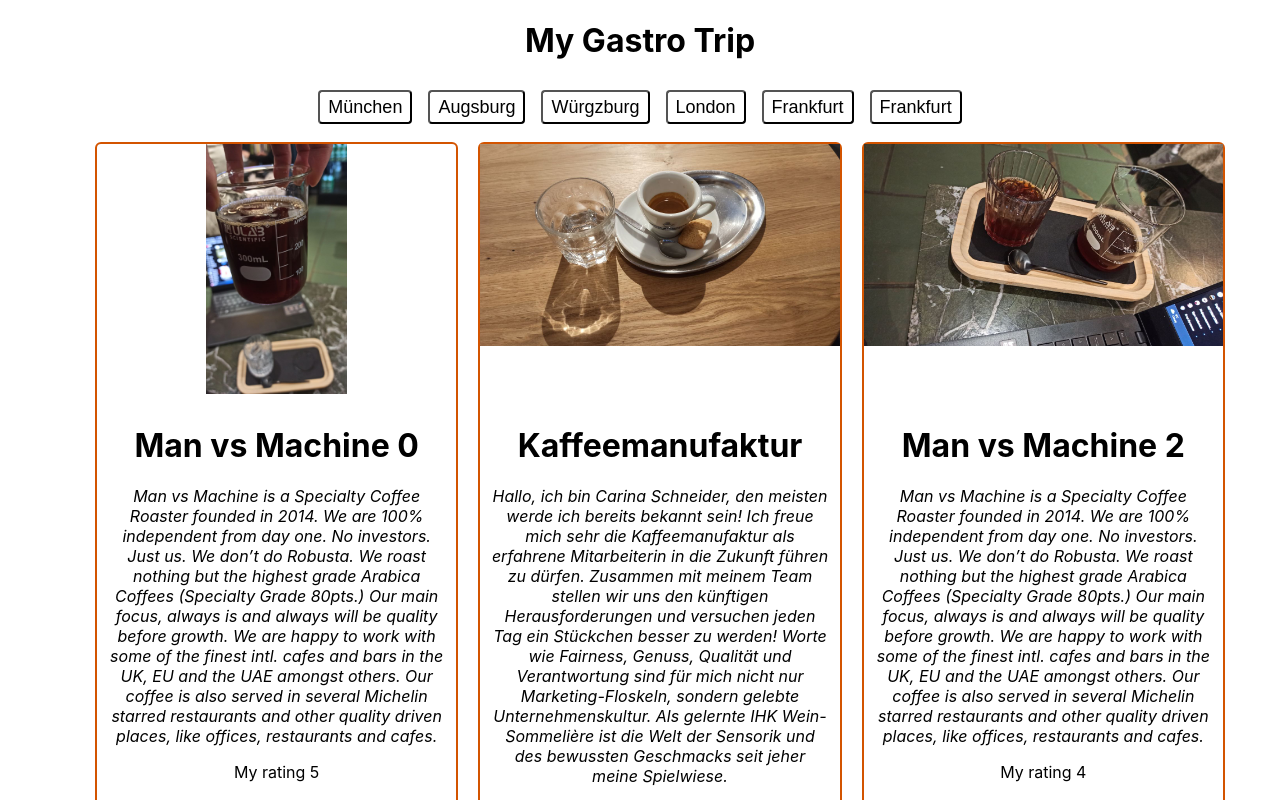
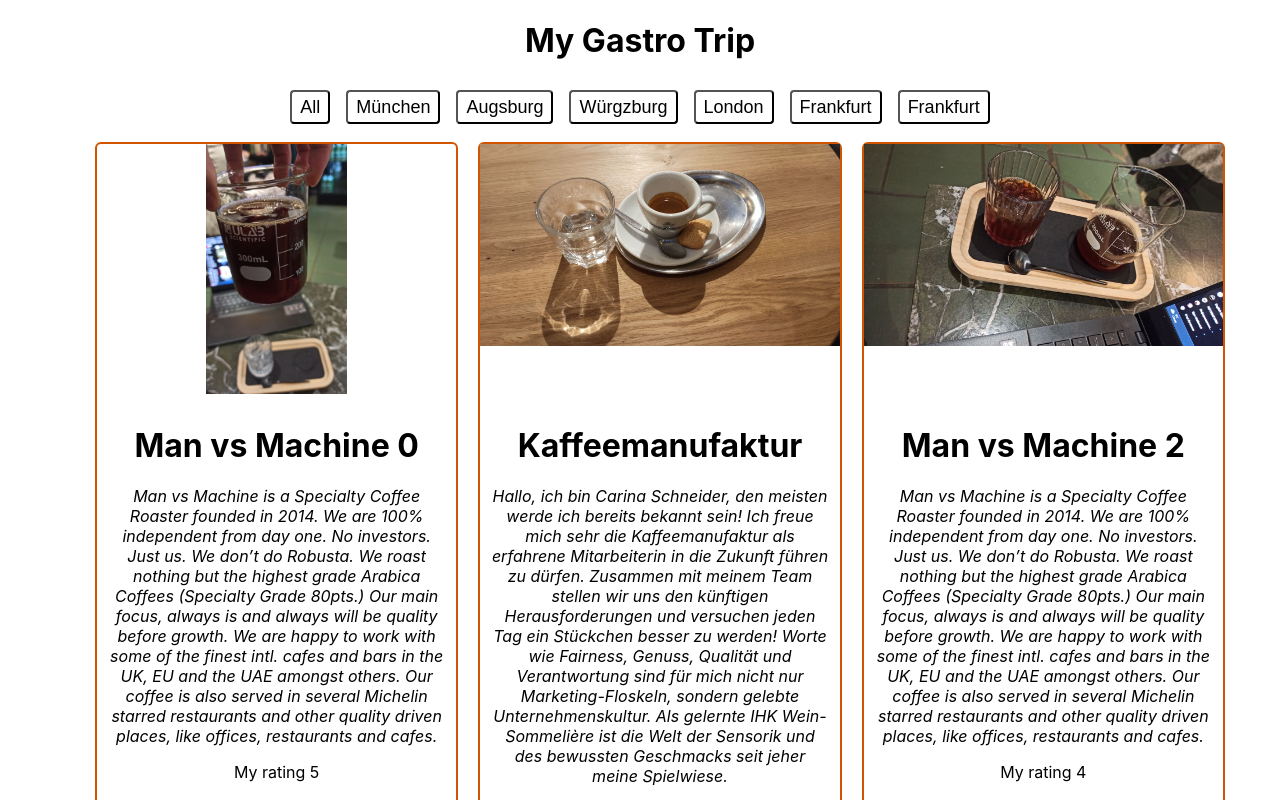
Before and after one commit to Khaanh/MyGastroTrip, a React (Create React App) app: page / in a window 1280 px wide. Shown: the top 800 px of the page. Built offline with nearby package versions, Linux system fonts and the light colour scheme.

Commit message:
handle reset city

```diff
--- a/src/App.js
+++ b/src/App.js
@@ -83,6 +83,10 @@ function App() {
 		);
 	};
 
+	const handleResetCity = () => {
+		setFilteredGallery(listOfCoffees);
+	};
+
 	return (
 		<div className="App">
 			<div className="container">
@@ -90,6 +94,7 @@ function App() {
 				<ListOfCities
 					listOfCoffees={listOfCoffees}
 					onSelectedCity={handleSelectedCity}
+					onResetCity={handleResetCity}
 				/>
 			</div>
 			<main>
--- a/src/components/ListOfCities/ListOfCities.js
+++ b/src/components/ListOfCities/ListOfCities.js
@@ -1,7 +1,11 @@
 import { useState } from "react";
 import "./style.css";
 
-export default function ListOfCities({ listOfCoffees, onSelectedCity }) {
+export default function ListOfCities({
+	listOfCoffees,
+	onSelectedCity,
+	onResetCity,
+}) {
 	const [selectedCity, setSelectedCity] = useState(listOfCoffees);
 
 	const handleCitySelect = (id, location) => {
@@ -12,6 +16,11 @@ export default function ListOfCities({ listOfCoffees, onSelectedCity }) {
 
 	return (
 		<ul className="list">
+			<li className="list-item">
+				<button className="list-btn" onClick={onResetCity}>
+					All
+				</button>
+			</li>
 			{listOfCoffees.map((location) => (
 				<li className="list-item">
 					<button
```
